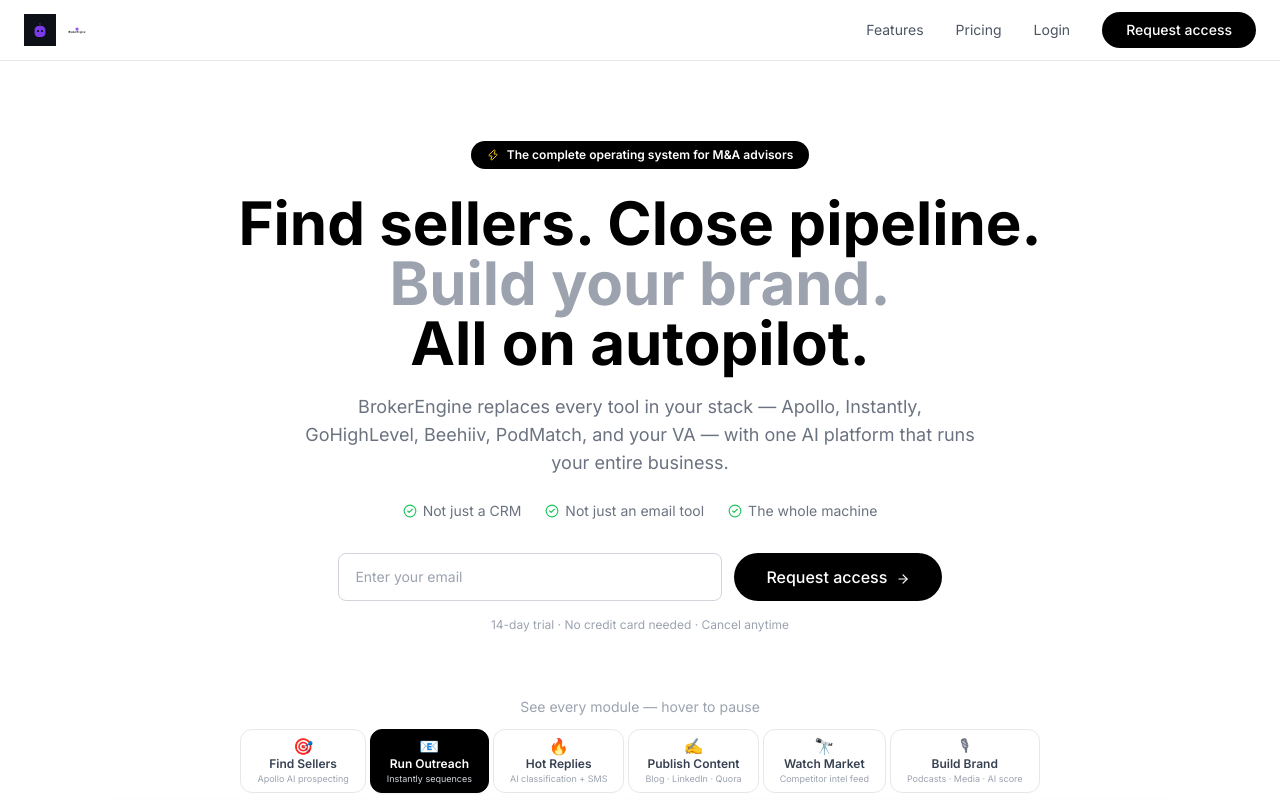
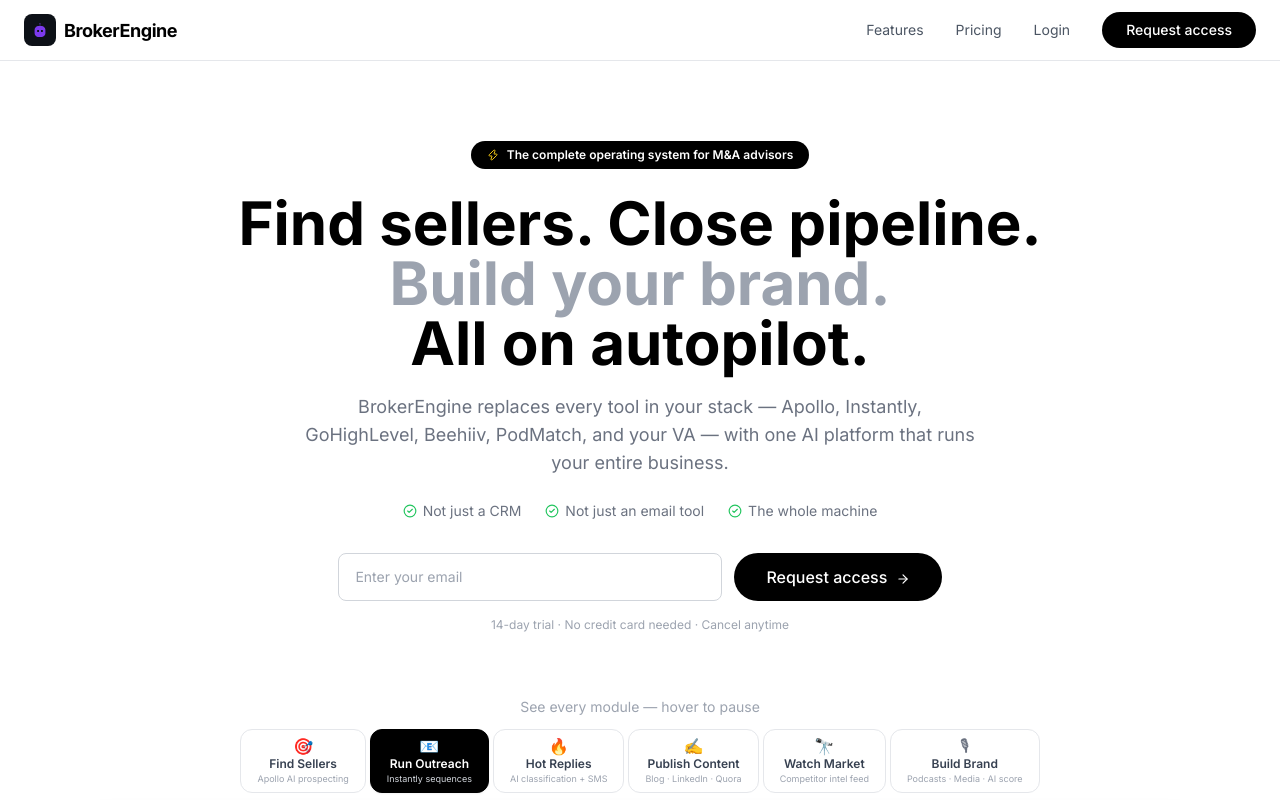
Before and after one commit to AutopilotPR/brokerengine-marketing, a Next.js app: page / in a window 1280 px wide. Shown: the top 800 px of the page. Built offline with nearby package versions, Linux system fonts and the light colour scheme.

Commit message:
fix: navbar logo — icon + text instead of white-bg logotype SVG

```diff
--- a/app/page.tsx
+++ b/app/page.tsx
@@ -568,9 +568,9 @@
       {/* Nav */}
       <nav className="sticky top-0 z-50 w-full border-b border-gray-200 bg-white">
         <div className="mx-auto max-w-7xl px-6 h-[60px] flex items-center justify-between">
-          <div className="flex items-center gap-2.5">
-            <Image src="/icon.svg" alt="BrokerEngine" width={32} height={32} />
-            <Image src="/logo.svg" alt="BrokerEngine" width={140} height={22} className="h-[22px] w-auto" />
+          <div className="flex items-center gap-2">
+            <Image src="/icon.svg" alt="" width={32} height={32} className="rounded-lg" />
+            <span className="font-bold text-[18px] text-black tracking-tight">BrokerEngine</span>
           </div>
           <div className="hidden md:flex items-center gap-8">
             <a href="#features" className="text-sm text-gray-600 hover:text-black">Features</a>
```
